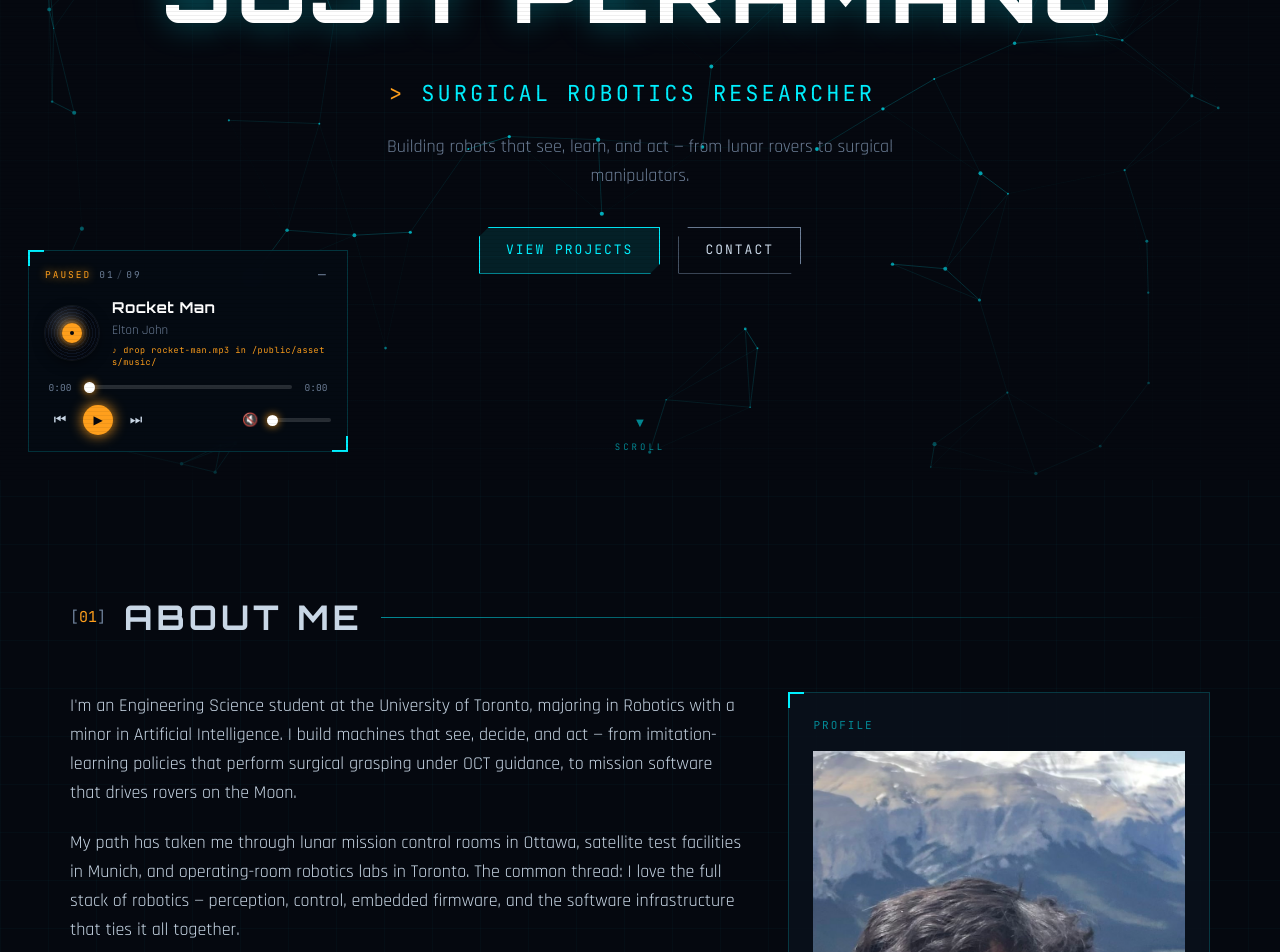
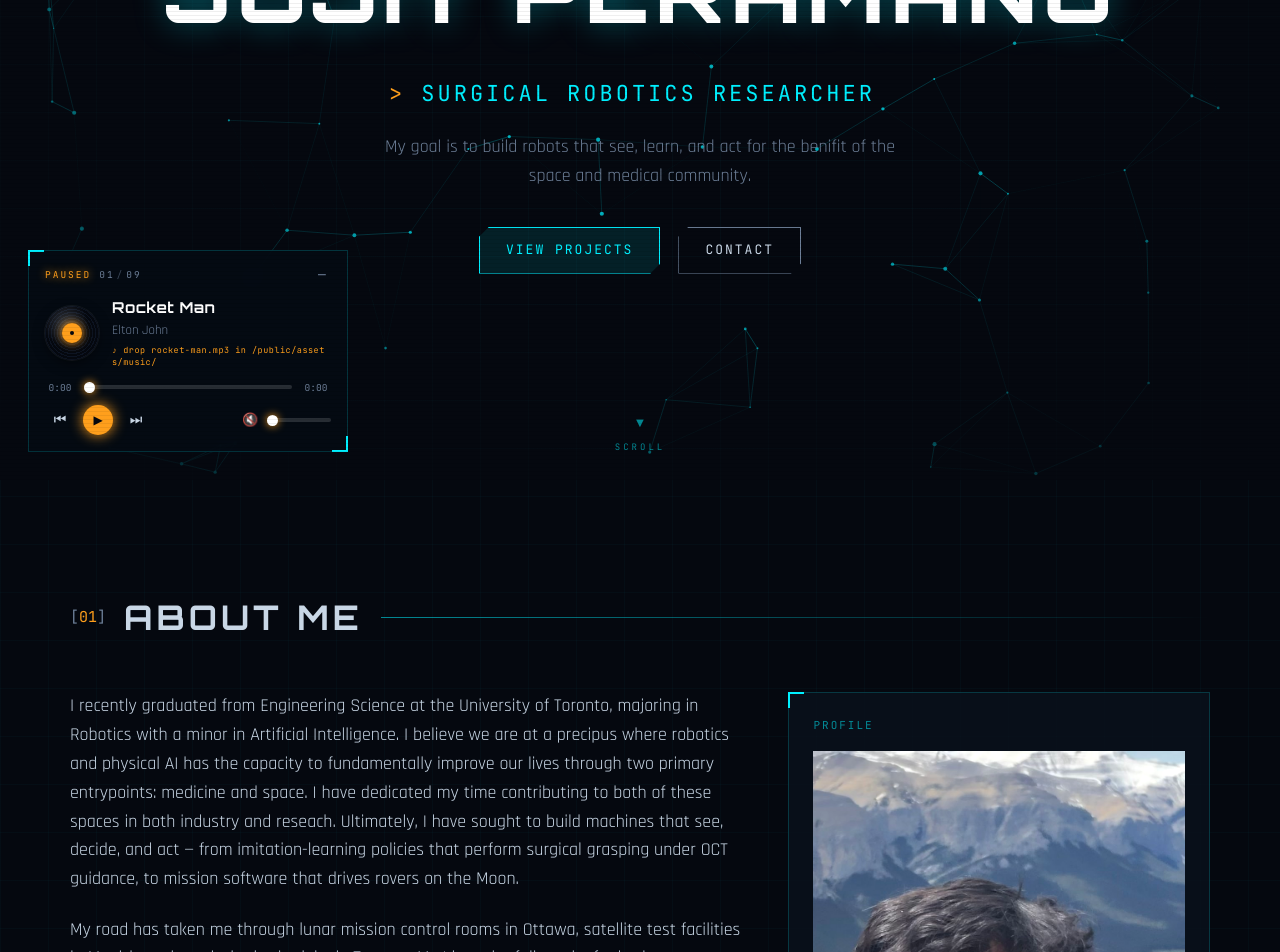
Before and after one commit to SPeramanu/sujit-portfolio, a React (Vite) app: page / in a window 1280 px wide. Shown: the part 320-1272 px from the top of the page. Built offline with nearby package versions, Linux system fonts and the light colour scheme.

Commit message:
Description modification

```diff
--- a/src/data/profile.js
+++ b/src/data/profile.js
@@ -22,14 +22,17 @@ export const profile = {
   // ---- ABOUT section ----
   // Each string renders as a paragraph. Write whatever you want here.
   about: [
-    `I'm an Engineering Science student at the University of Toronto, majoring in
-     Robotics with a minor in Artificial Intelligence. I build machines that see,
+    `I recently graduated from Engineering Science at the University of Toronto, majoring in
+     Robotics with a minor in Artificial Intelligence. I believe we are at a precipus where
+     robotics and physical AI has the capacity to fundamentally improve our lives through two
+     primary entrypoints: medicine and space. I have dedicated my time contributing to both
+     of these spaces in both industry and reseach. Ultimately, I have sought to build machines that see,
      decide, and act — from imitation-learning policies that perform surgical
      grasping under OCT guidance, to mission software that drives rovers on the Moon.`,
 
-    `My path has taken me through lunar mission control rooms in Ottawa, satellite
-     test facilities in Munich, and operating-room robotics labs in Toronto. The
-     common thread: I love the full stack of robotics — perception, control,
+    `My road has taken me through lunar mission control rooms in Ottawa, satellite
+     test facilities in Munich, and surgical robotics labs in Toronto.
+     My I love the full stack of robotics — perception, control,
      embedded firmware, and the software infrastructure that ties it all together.`,
 
     `Off the clock you'll find me behind a camera lens or planning the next trip.
--- a/src/sections/Hero.jsx
+++ b/src/sections/Hero.jsx
@@ -22,8 +22,7 @@ export default function Hero() {
           <span className="type-cursor">█</span>
         </div>
         <p className="hero-blurb">
-          Building robots that see, learn, and act — from lunar rovers to
-          surgical manipulators.
+          My goal is to build robots that see, learn, and act for the benifit of the space and medical community.
         </p>
         <div className="hero-cta">
           <a href="#projects" className="btn btn-primary">
```
